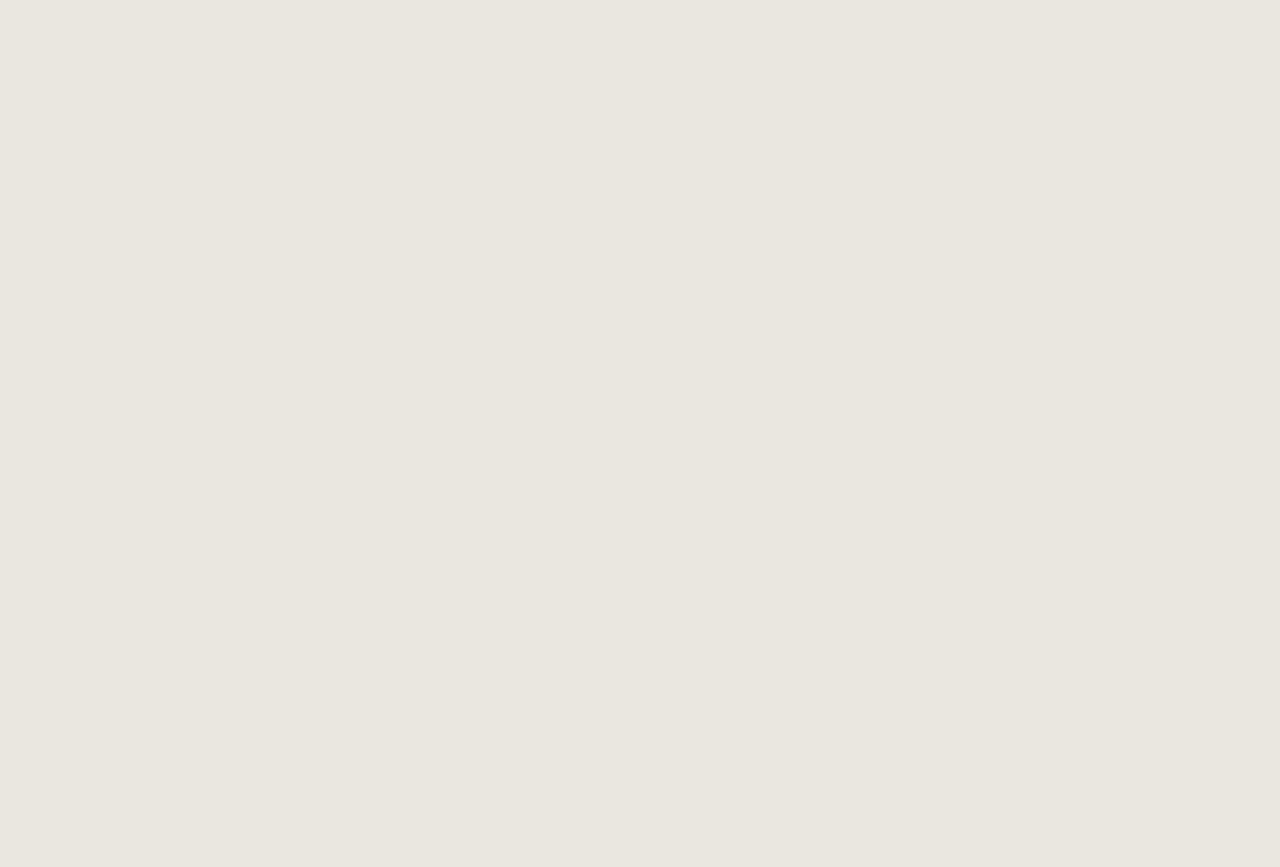
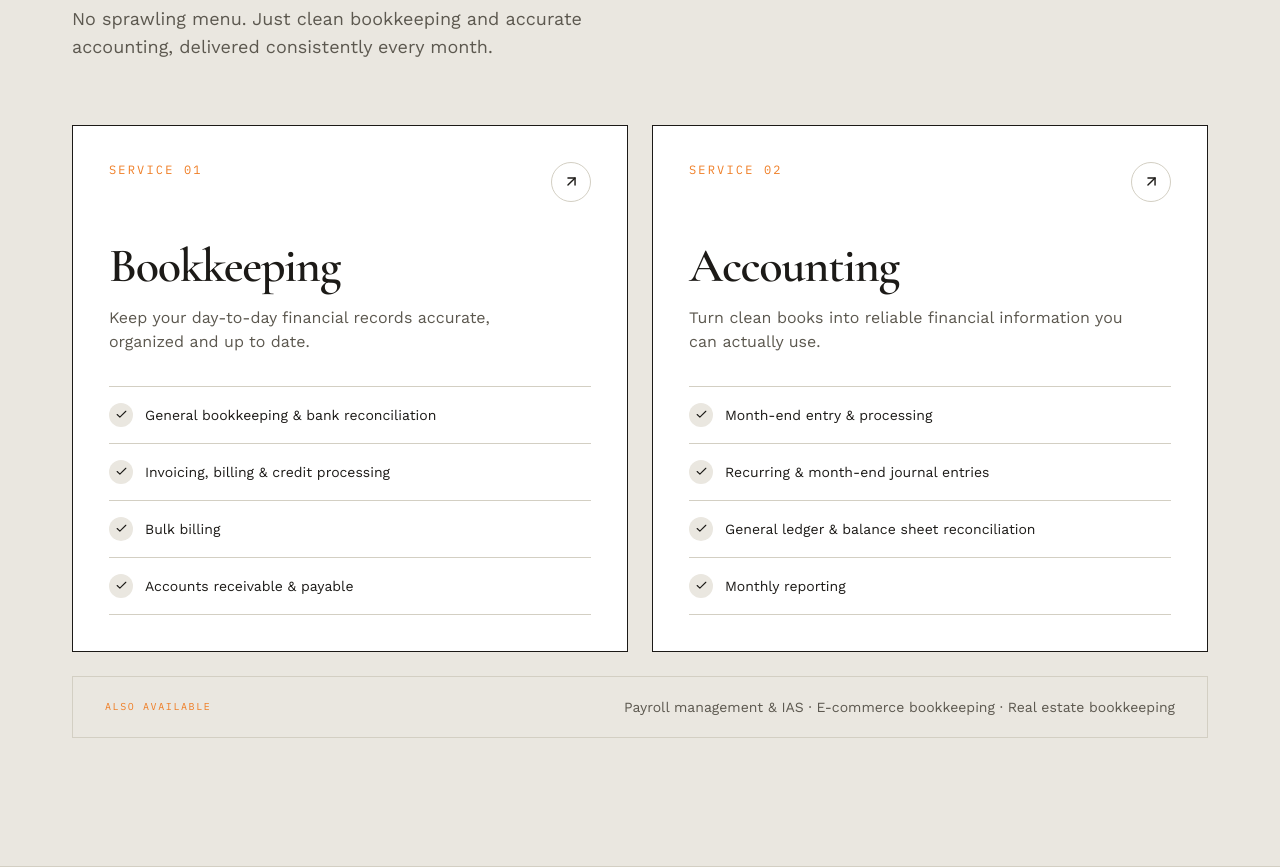
Before and after one commit to asasatha9494/finex-website, a Next.js app: page / in a window 1280 px wide. Shown: the part 1240-2107 px from the top of the page. Before the commit the page ends 924 px from the top, so only its background shows below. Built offline with nearby package versions, Linux system fonts and the light colour scheme.

Commit message:
Add Finex Services section

```diff
--- a/app/page.tsx
+++ b/app/page.tsx
@@ -1,6 +1,7 @@
 import Navbar from "@/components/Navbar";
 import Hero from "@/components/Hero";
 import TrustBar from "@/components/TrustBar";
+import Services from "@/components/Services";
 
 export default function Home() {
   return (
@@ -8,6 +9,7 @@ export default function Home() {
       <Navbar />
       <Hero />
       <TrustBar />
+      <Services />
     </main>
   );
 }
--- /dev/null
+++ b/components/Services.tsx
@@ -0,0 +1,124 @@
+import { ArrowUpRight, Check } from "lucide-react";
+
+const services = [
+  {
+    number: "01",
+    title: "Bookkeeping",
+    description:
+      "Keep your day-to-day financial records accurate, organized and up to date.",
+    items: [
+      "General bookkeeping & bank reconciliation",
+      "Invoicing, billing & credit processing",
+      "Bulk billing",
+      "Accounts receivable & payable",
+    ],
+  },
+  {
+    number: "02",
+    title: "Accounting",
+    description:
+      "Turn clean books into reliable financial information you can actually use.",
+    items: [
+      "Month-end entry & processing",
+      "Recurring & month-end journal entries",
+      "General ledger & balance sheet reconciliation",
+      "Monthly reporting",
+    ],
+  },
+];
+
+export default function Services() {
+  return (
+    <section
+      id="services"
+      className="border-b border-[#d3cfc3] bg-[#eae7e0] py-24 md:py-32"
+    >
+      <div className="mx-auto max-w-[1200px] px-6 md:px-8">
+
+        {/* Section heading */}
+        <div className="max-w-2xl">
+          <p className="finex-mono text-xs uppercase tracking-[0.2em] text-[#ef7d24]">
+            What We Do
+          </p>
+
+          <h2 className="finex-heading mt-4 text-5xl leading-[0.95] text-[#1c1a17] md:text-7xl">
+            Two services,
+            <br />
+            <span className="text-[#ef7d24]">done properly.</span>
+          </h2>
+
+          <p className="finex-body mt-6 max-w-xl text-base leading-7 text-[#5c584f] md:text-lg">
+            No sprawling menu. Just clean bookkeeping and accurate accounting,
+            delivered consistently every month.
+          </p>
+        </div>
+
+        {/* Services */}
+        <div className="mt-16 grid gap-6 lg:grid-cols-2">
+          {services.map((service) => (
+            <article
+              key={service.number}
+              className="group relative border border-[#1c1a17] bg-white p-7 transition-transform duration-300 hover:-translate-y-1 md:p-9"
+            >
+              {/* Number */}
+              <div className="flex items-start justify-between">
+                <p className="finex-mono text-xs tracking-[0.18em] text-[#ef7d24]">
+                  SERVICE {service.number}
+                </p>
+
+                <div className="flex h-10 w-10 items-center justify-center rounded-full border border-[#d3cfc3] transition-colors duration-300 group-hover:border-[#ef7d24] group-hover:bg-[#ef7d24]">
+                  <ArrowUpRight
+                    size={17}
+                    className="transition-colors duration-300 group-hover:text-white"
+                  />
+                </div>
+              </div>
+
+              {/* Title */}
+              <h3 className="finex-heading mt-10 text-4xl text-[#1c1a17] md:text-5xl">
+                {service.title}
+              </h3>
+
+              <p className="finex-body mt-4 max-w-md text-sm leading-6 text-[#5c584f] md:text-base">
+                {service.description}
+              </p>
+
+              {/* Service items */}
+              <div className="mt-8 border-t border-[#d3cfc3]">
+                {service.items.map((item) => (
+                  <div
+                    key={item}
+                    className="flex items-center gap-3 border-b border-[#d3cfc3] py-4"
+                  >
+                    <span className="flex h-6 w-6 shrink-0 items-center justify-center rounded-full bg-[#eae7e0]">
+                      <Check size={13} />
+                    </span>
+
+                    <span className="finex-body text-sm text-[#1c1a17]">
+                      {item}
+                    </span>
+                  </div>
+                ))}
+              </div>
+            </article>
+          ))}
+        </div>
+
+        {/* Add-ons */}
+        <div className="mt-6 border border-[#d3cfc3] bg-[#eae7e0] px-6 py-5 md:px-8">
+          <div className="flex flex-col gap-2 md:flex-row md:items-center md:justify-between">
+            <p className="finex-mono text-[10px] uppercase tracking-[0.16em] text-[#ef7d24]">
+              Also Available
+            </p>
+
+            <p className="finex-body text-sm text-[#5c584f] md:text-right">
+              Payroll management & IAS · E-commerce bookkeeping · Real estate
+              bookkeeping
+            </p>
+          </div>
+        </div>
+
+      </div>
+    </section>
+  );
+}
```
